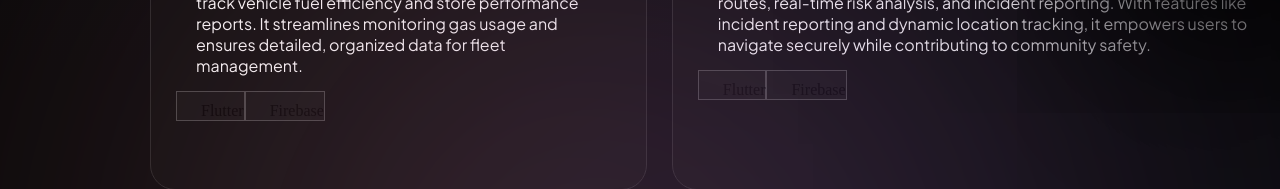
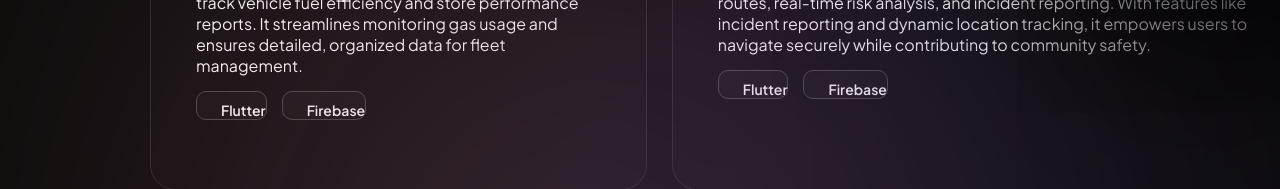
Before and after one commit to maugalcst/port2025, an Angular app: page / in a window 1280 px wide. Shown: the part 1666-1855 px from the top of the page. Built offline with nearby package versions, Linux system fonts and the light colour scheme; some icons are missing; a web font is replaced by a local one.

Commit message:
more styles

```diff
--- a/src/app/app.css
+++ b/src/app/app.css
@@ -252,7 +252,7 @@ li, ul {
 
 
 .recent-projects {
-    background-color: #06060682;
+    background-color: #090909;
     margin: 0;
     padding: 120px;
     padding-left: 150px;
--- a/src/app/components/project-card/project-card.css
+++ b/src/app/components/project-card/project-card.css
@@ -36,9 +36,17 @@
 .project-stack {
     display: flex;
     flex-direction: row;
+    margin-left: 20px;
+    gap: 15px;
 }
 
 .tech-item {
     background-color: #121212;
     border: 1px solid #474747;
+    border-radius: 10px;
+    color: white;
+    font-family: "Plus Jakarta Sans", sans-serif;
+    font-weight: 600;
+    font-size: 14px;
+    fill: white;
 }
```
